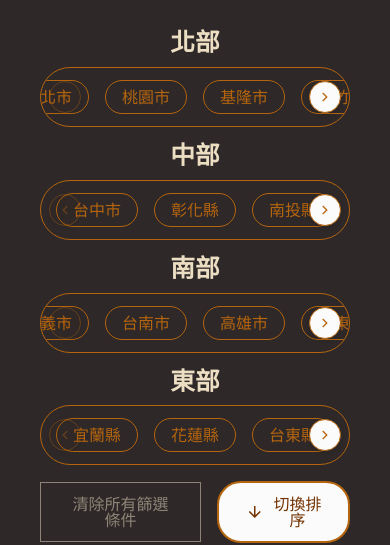
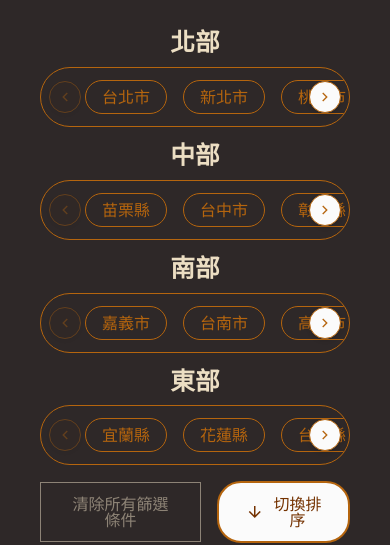
Before and after one commit to vicfirth5a/sip-search-project, a React (Vite) app: page /sip-search-project/bars in a window 390 px wide. Shown: the part 137-682 px from the top of the page. Built offline with nearby package versions, Linux system fonts and the light colour scheme.

Commit message:
解決手機板酒吧搜尋頁option-value預設顯示問題

```diff
--- a/src/components/FilterOptionItem.jsx
+++ b/src/components/FilterOptionItem.jsx
@@ -14,6 +14,7 @@ export default function FilterOptionItem({
 
   // 檢查是否需要滾動按鈕
   const checkScrollability = () => {
+    //scrollContainerRef.current存取了ul.option-values的DOM因為ul.option-values使用ref=scrollContainerRef
     const container = scrollContainerRef.current;
     if (!container) return;
 
@@ -51,6 +52,9 @@ export default function FilterOptionItem({
 
     // 初次檢查
     checkScrollability();
+
+    // 強制滾動到最左側
+    container.scrollLeft = 0;
 
     const handleScrollEvent = () => checkScrollability();
     const handleResize = () => {
--- a/src/scss/common.scss
+++ b/src/scss/common.scss
@@ -123,30 +123,20 @@ img {
     }
 
     .option-values {
-      // width: 0;
-      // flex-grow: 1;
       width: 100%;
       overflow-x: auto;
       white-space: nowrap;
       display: flex;
-      // justify-content: center;
       align-items: center;
       gap: 16px;
       padding: 12px 24px;
       list-style: none;
       scroll-behavior: smooth;
-      // border: 1px solid $primary1;
-      // border-radius: 1000px;
-      // margin-bottom: 16px;
 
       scrollbar-width: none;
       -ms-overflow-style: none;
       &::-webkit-scrollbar {
         display: none; // 隱藏捲軸（Chrome/Safari）
-      }
-
-      @media (max-width: 992px) {
-        justify-content: center;
       }
 
       .option-value {
```
